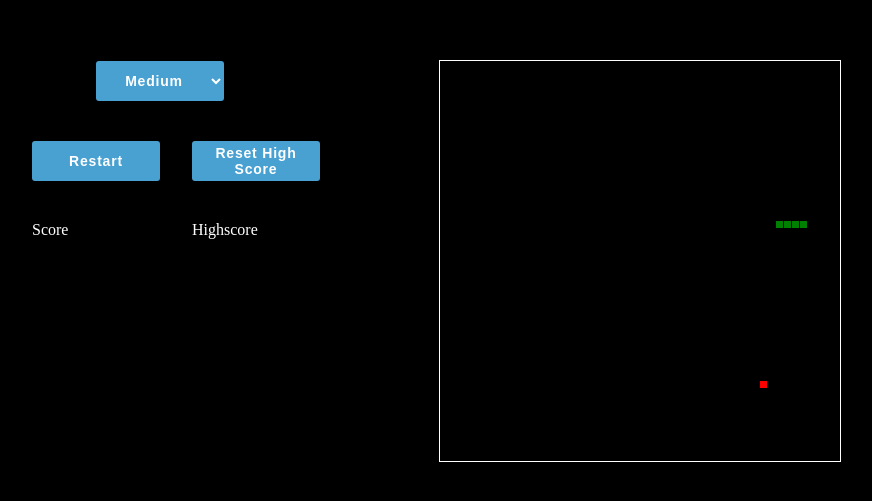
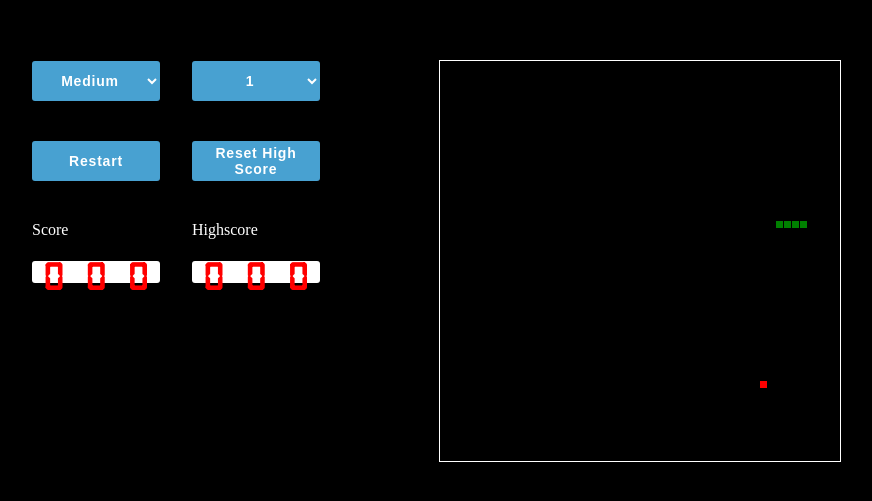
Before and after one commit to utkarsh-sanjivan/Snake-Game, a plain HTML site: page index.html in a window 1280 px wide. Shown: the part 139-640 px from the top of the page, without its empty margins (0-872 px from the left). Drawn offline with Linux system fonts and the light colour scheme.

Commit message:
Added speed functionality

```diff
--- a/index.css
+++ b/index.css
@@ -106,7 +106,24 @@ html, body {
 .select-board-size {
     position: absolute;
     top: 25%;
-    left: 30%;
+    left: 10%;
+	width: 40%;
+	height: 5%;
+	cursor: pointer;
+    background-color: #48a1d1;
+    text-align: center;
+	color: #fff;
+	font-weight: 600;
+	font-size: 14px;
+	border: none;
+	border-radius: 3px;
+	letter-spacing: 0.8px;
+}
+
+.select-board-speed {
+    position: absolute;
+    top: 25%;
+    left: 60%;
 	width: 40%;
 	height: 5%;
 	cursor: pointer;
@@ -141,7 +158,3 @@ html, body {
     left: 60%;
     color:  #fff;
 }
-
-.options {
-    background-color: #48a1d1;
-}
--- a/index.html
+++ b/index.html
@@ -11,8 +11,15 @@
 	<div class='board' id='board'>
         <div class='side-bar'>
 			<select class='select-board-size' name="board-size" id="board-size" onchange="selectSize()">
-				<option value="medium"><div  class='board-size-option'>Medium</div></option>
-				<option value="large"><div  class='board-size-option'>Large</div></option>
+				<option  class='board-size-option' value="medium">Medium</option>
+				<option  class='board-size-option' value="large">Large</option>
+			</select>
+			<select class='select-board-speed' name="board-speed" id="board-speed" onchange="selectSpeed()">
+				<option  class='board-size-option' value="1">1</option>
+				<option  class='board-size-option' value="2">2</option>
+				<option  class='board-size-option' value="3">3</option>
+				<option  class='board-size-option' value="4">4</option>
+				<option  class='board-size-option' value="5">5</option>
 			</select>
             <button class='start-button' onclick='onRestart()'>Restart</button>
             <button class='reset-highscore-button' onclick='onResetHighScore()'>Reset High Score</button>
--- a/index.js
+++ b/index.js
@@ -2,6 +2,8 @@ var canvas = {};
 var context = {};
 var grid = 8;
 var allowedTime = 200;
+var miliseconds = 1;
+var speedArray = [1, 25, 50, 75, 100];
 var startX = 0;
 var startY = 0;
 var score = 0;
@@ -30,7 +32,7 @@ var apple = {
 })(window, document, undefined);
 
 function loop() {
-    window.requestAnimationFrame(loop);
+    setTimeout(() =>window.requestAnimationFrame(loop), miliseconds);
     if (++count < 4) {
         return;
     }
@@ -76,7 +78,7 @@ function loop() {
             snake.dy = 0;
             apple.x = getRandomInt(0, 25) * grid;
             apple.y = getRandomInt(0, 25) * grid;
-            if (score>localStorage.getItem('highscore')) localStorage.setItem('highscore', score);
+            if (score>JSON.parse(localStorage.getItem('highscore'))[document.getElementById("board-speed").value]) saveHighScore(score);
             score = 0;
             displayScore();
             displayHighScore();
@@ -91,7 +93,7 @@ function getRandomInt(min, max) {
 
 function onResetHighScore() {
     onRestart();
-    localStorage.setItem('highscore', 0);
+    saveHighScore(0);
     displayScore();
     displayHighScore();
 }
@@ -112,6 +114,7 @@ function onRestart() {
     y: 320
     };
     displayScore();
+    displayHighScore();
 }
 
 function selectSize() {
@@ -129,6 +132,15 @@ function selectSize() {
             dx: grid,
         };
     };
+    document.getElementById("board-speed").blur();
+    document.getElementById('game').focus();
+}
+
+function selectSpeed() {
+    onRestart();
+    miliseconds = speedArray[parseInt(document.getElementById("board-speed").value)-1];
+    document.getElementById("board-speed").blur();
+    document.getElementById('game').focus();
 }
 
 function displayScore() {
@@ -140,9 +152,26 @@ function displayScore() {
     document.getElementById('score-one').innerHTML = one;
 }
 
+function saveHighScore(score) {
+    var highScoreObj = JSON.parse(localStorage.getItem('highscore'));
+    highScoreObj = {
+        ...highScoreObj,
+        [document.getElementById("board-speed").value]: score,
+    }
+    localStorage.setItem('highscore', JSON.stringify(highScoreObj));
+}
+
 function displayHighScore() {
-    var highScore = localStorage.getItem('highscore');
-    if (!highScore) localStorage.setItem('highscore', 0);
+    var highScoreObj = localStorage.getItem('highscore');
+    if (!highScoreObj) localStorage.setItem('highscore', JSON.stringify({
+        '1': 0,
+        '2': 0,
+        '3': 0,
+        '4': 0,
+        '5': 0,
+    }));
+    highScoreObj = localStorage.getItem('highscore');
+    var highScore = JSON.parse(highScoreObj)[document.getElementById("board-speed").value];
     const hun = highScore.toString()[highScore.toString().length-3]||'0';
     const ten = highScore.toString()[highScore.toString().length-2]||'0';
     const  one = highScore.toString()[highScore.toString().length-1]||'0';
```
